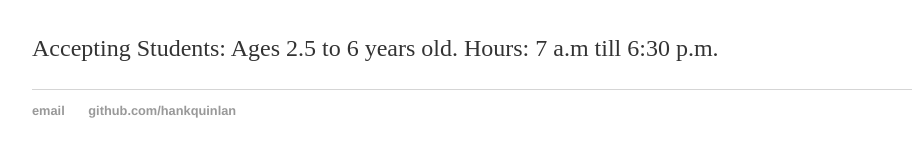
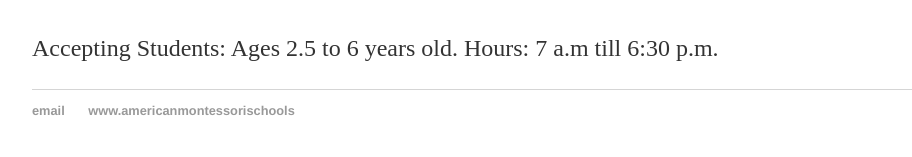
Before and after one commit to americanmontessorischools/americanmontessorischools.github.io, a Jekyll site: the page built from index.html, in a window 1280 px wide. Shown: the part 336-493 px from the top of the page, without its empty margins (160-1072 px from the left). Built offline with Jekyll 4.4.1, drawn with Linux system fonts in a browser that asks for light colours.

Commit message:
Update default.html

```diff
--- a/_layouts/default.html
+++ b/_layouts/default.html
@@ -21,10 +21,9 @@
 			</div><!-- /.container -->
 			<footer>
 			<ul>
-				<li><a href="mailto:hankquinlanhub@gmail.com">email</a></li>
-	        		<li><a href="https://github.com/hankquinlan">github.com/hankquinlan</a></li>
+	        		<li><a href="mailto:info@americanmontessorischools.com">email</a></li>
+	        		<li><a href="http://www.americanmontessorischools">www.americanmontessorischools</a></li>
 			</ul>
-	    		<ul>
 			</footer>
 		</body>
 	</html>
```
